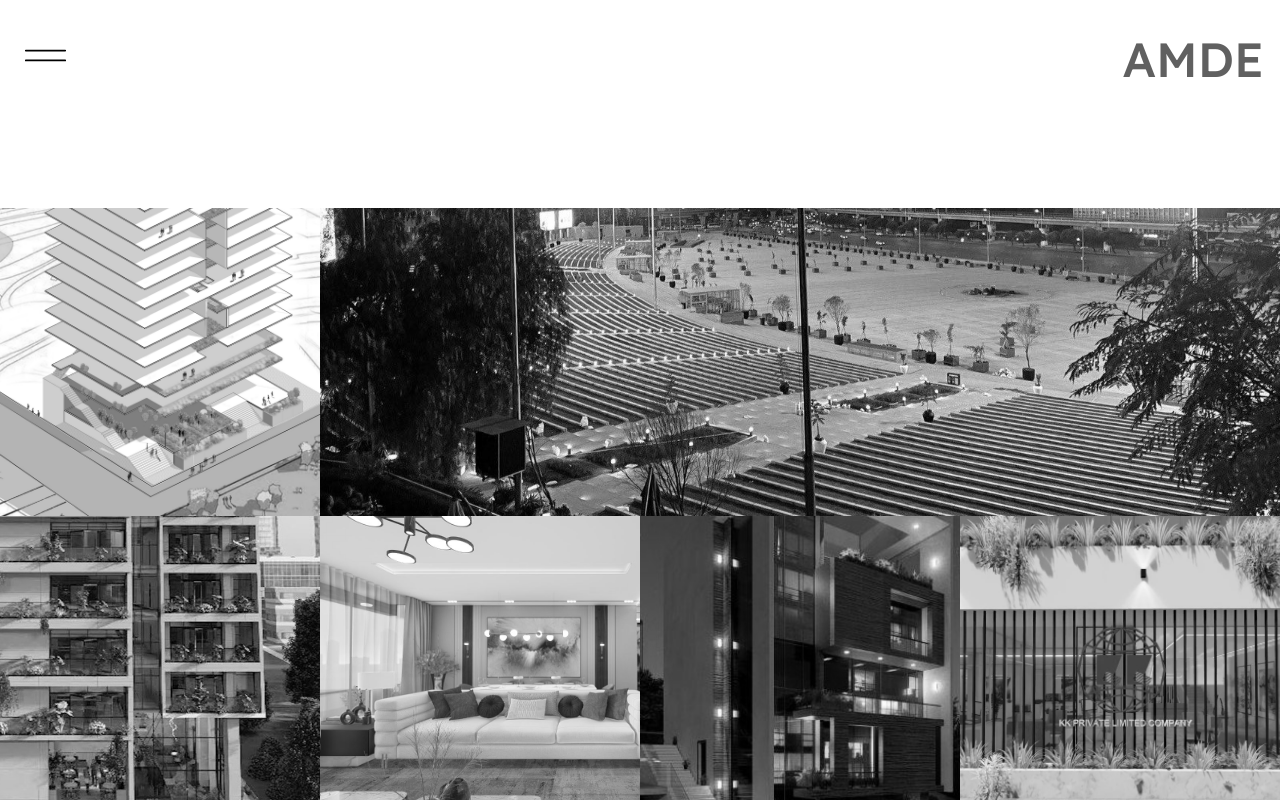
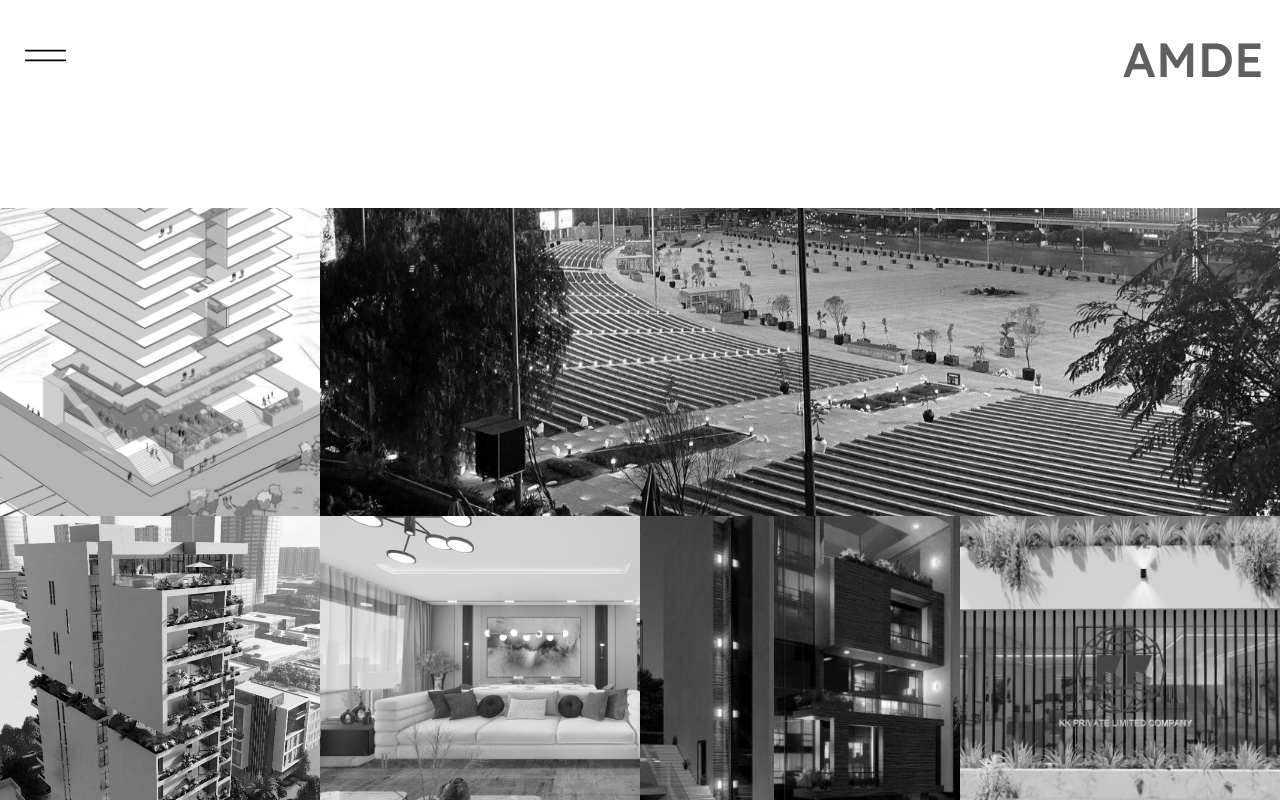
Before and after one commit to Aklilegetachew/AMDE, a Next.js app: page / in a window 1280 px wide. Shown: the top 800 px of the page. Built offline with nearby package versions, Linux system fonts and the light colour scheme.

Commit message:
Greeen Tower image

```diff
--- a/src/app/Component/GridImageViewer.tsx
+++ b/src/app/Component/GridImageViewer.tsx
@@ -1,4 +1,4 @@
-'use clients';
+"use clients";
 
 import Link from "next/link";
 import React from "react";
@@ -124,7 +124,7 @@ export const GridImageViewer = () => {
           className="bg-black relative w-full h-full group"
         >
           <img
-            src="/GreenTowerfulltallCrop.jpg"
+            src="/GreenTowerFront.jpg"
             alt="Image 3"
             className="h-full w-full object-cover object-right grayscale group-hover:grayscale-0 transition-all duration-300 aspect-auto"
           />
@@ -180,7 +180,7 @@ export const GridImageViewer = () => {
             className="h-full w-full object-cover grayscale group-hover:grayscale-0 transition-all duration-300  aspect-auto"
           />
           <div className="absolute bottom-0 right-0 w-full bg-opacity-50 text-white px-4 py-2 opacity-0 group-hover:opacity-100 transition-opacity duration-300">
-          Gallery Stair
+            Gallery Stair
           </div>
         </Link>
 
```
Also changed, not shown: public/GreenTowerFront.jpg (added).
